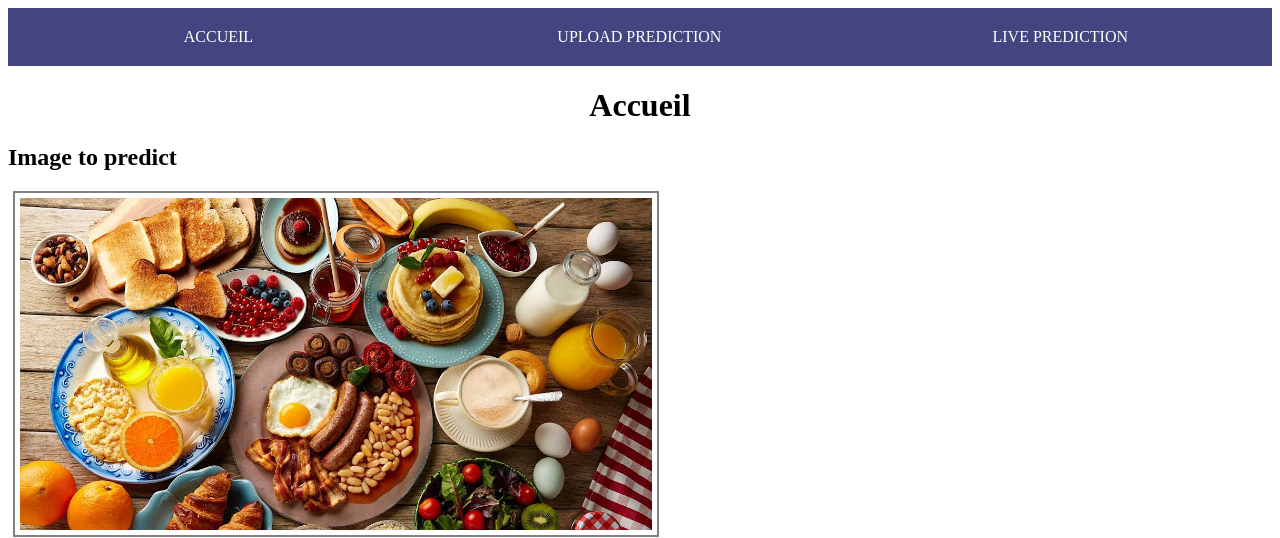
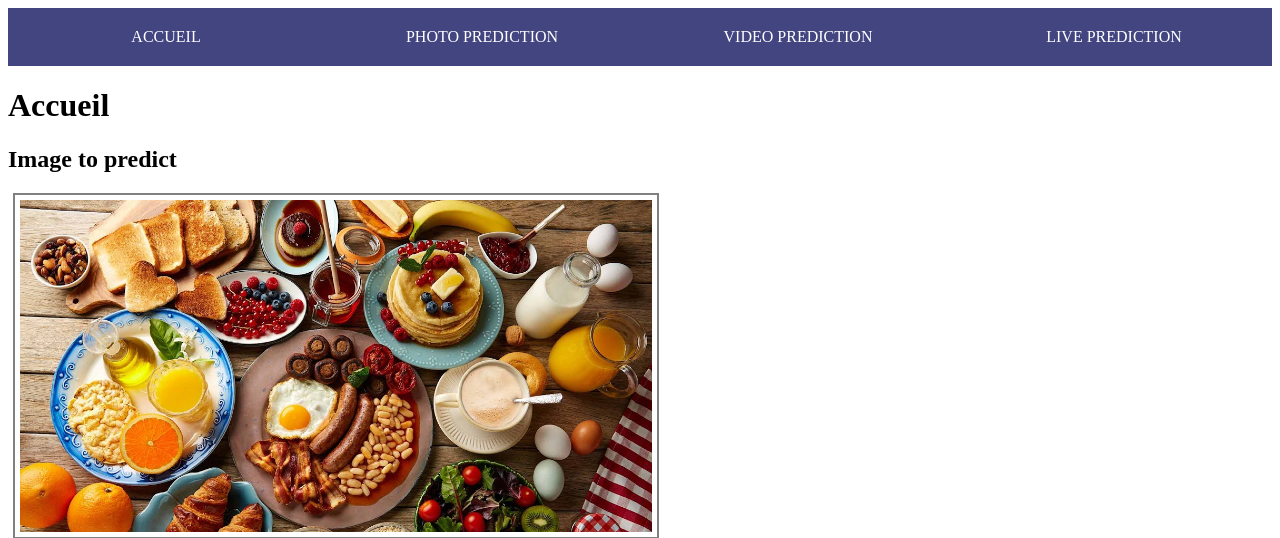
Before and after one commit to subut0n/FruitDetection, a Flask app: page / in a window 1280 px wide. Shown: the top 538 px of the page. Run offline with Flask 2, Linux system fonts and the light colour scheme.

Commit message:
page upload video a finir

```diff
--- a/App/A_iFruits/routes.py
+++ b/App/A_iFruits/routes.py
@@ -16,8 +16,8 @@ def homepage():
 
 # -------------  Page upload d'une image pour detection
 
-@app.route('/upload', methods=['POST','GET'])
-def form_upload():
+@app.route('/upload-photo', methods=['POST','GET'])
+def upload_photo():
 
 
     form = uploadFile()
@@ -44,7 +44,7 @@ def form_upload():
 
             detections = detector.detectObjectsFromImage(input_image=os.path.join(
                 execution_path , "A_iFruits/static/images/src",  f
-            ), output_image_path=os.path.join(execution_path , "A_iFruits/static/images/dest/predict_upload.jpg"))
+            ), output_image_path=os.path.join(execution_path , "A_iFruits/static/images/dest/predict_upload_photo.jpg"))
 
 
 
@@ -56,7 +56,47 @@ def form_upload():
             flash('Please load an image', category="error" )
 
 
-    return render_template("form_upload.html", form=form, description=description)
+    return render_template("upload_photo.html", form=form, description=description)
+
+# -------------  Page upload d'une video pour detection
+
+@app.route('/upload-video', methods=['POST','GET'])
+def upload_video():
+
+    form = uploadFile()
+    execution_path = os.getcwd()
+    description = []
+    if form.validate_on_submit():
+
+        if form.file.data :
+
+            print(form.file.data)
+            photo = form.file.data
+            f = secure_filename(photo.filename)
+            print(f)
+            photo.save(os.path.join(
+                execution_path , "A_iFruits/static/images/dest",  f
+            ))
+
+
+            print(form.file.__dict__)
+
+            detector = ObjectDetection()
+            detector.setModelTypeAsRetinaNet()
+            detector.setModelPath( os.path.join(execution_path , "A_iFruits/static/models_files/resnet50_coco_best_v2.1.0.h5"))
+            detector.loadModel()
+
+            video_path = detector.detectObjectsFromVideo(camera_input=os.path.join(
+                execution_path , "A_iFruits/static/images/src",  f), output_file_path=os.path.join(execution_path, "A_iFruits/static/camera_detected_1")
+                                            , frames_per_second=29, log_progress=True, minimum_percentage_probability=40)
+
+
+            print(video_path)
+            flash('File predicted', category='success')
+        else:
+            flash('Please load an image', category="error" )
+
+    return render_template("upload_video.html", form=form, description=description)
 
 
 
--- a/App/A_iFruits/static/css/home.css
+++ b/App/A_iFruits/static/css/home.css
@@ -1,6 +1,24 @@
-h1 {
-    text-align:center;
-    margin-bottom: 20px;
+.img-predict {
+    display: flex;
+    flex-direction: column;
+    margin: 5px;
+    padding: 5px;
+    width: 50%;
+    height: 50%;
+    border: 2px solid grey;
+}
+
+.img-upload {
+    margin: 5px;
+    padding: 5px;
+    width: 50%;
+    height: 50%;
+    border: 1px solid grey;
+    min-width: 300px;
+    max-width: 750px;
+
+    min-height: 250px;
+    max-height: 420px;
 }
 
 .colorBlue{
@@ -33,26 +51,3 @@ nav li:hover a{
     flex-direction: row;
     margin: 10px;
 }
-
-.img-predict {
-    display: flex;
-    flex-direction: column;
-    margin: 5px;
-    padding: 5px;
-    width: 50%;
-    height: 50%;
-    border: 2px solid grey;
-}
-
-.img-upload {
-    margin: 5px;
-    padding: 5px;
-    width: 50%;
-    height: 50%;
-    border: 1px solid grey;
-    min-width: 300px;
-    max-width: 750px;
-
-    min-height: 250px;
-    max-height: 420px;
-}
--- a/App/A_iFruits/templates/base.html
+++ b/App/A_iFruits/templates/base.html
@@ -20,7 +20,10 @@
                 <a href="{{url_for('homepage')}}">Accueil</a>
             </li>
             <li class="menuExperience">
-                <a href="{{url_for('form_upload')}}">Upload prediction</a>
+                <a href="{{url_for('upload_photo')}}">Photo prediction</a>
+            </li>
+            <li class="menuExperience">
+                <a href="{{url_for('upload_video')}}">Video prediction</a>
             </li>
             <li class="menuContact">
                 <a href="{{url_for('predict_live')}}">Live prediction</a>
--- a/App/A_iFruits/templates/home.html
+++ b/App/A_iFruits/templates/home.html
@@ -11,10 +11,12 @@
 {% block content %}
     <h1> Accueil</h1>
 
+
+
     <h2>Image to predict</h2>
     <img class="img-predict" src="{{url_for('static', filename='images/src/image2.jpg')}}" />
 
     <h2>Predicted image before our transfert learning </h2>
-    <img class="img-predict" src="{{url_for('static', filename='images/dest/imagehome.jpg')}}" />
+    <img class="img-predict" src="{{url_for('static', filename='images/src/imagehome.jpg')}}" />
 
 {% endblock %}
--- a/App/A_iFruits/templates/form_upload.html
+++ b/App/A_iFruits/templates/upload_photo.html
@@ -35,7 +35,7 @@
             <p>
                 Details of predictions : <br><br>
                 {% for text in description %}
-                    {{text}}
+                    {{text[0]}} {{text[1]}} {{text[2] | round(1) }}%
                     <br>
                 {% endfor %}
             </p>
```
Also changed, not shown: App/A_iFruits/templates/upload_video.html (added, +45 -0 lines), App/A_iFruits/static/images/dest/predict_upload.jpg (deleted), App/A_iFruits/static/images/dest/predict_upload_photo.jpg (renamed from App/A_iFruits/static/images/dest/imagehome.jpg), App/A_iFruits/static/images/src/imagehome.jpg (added).
